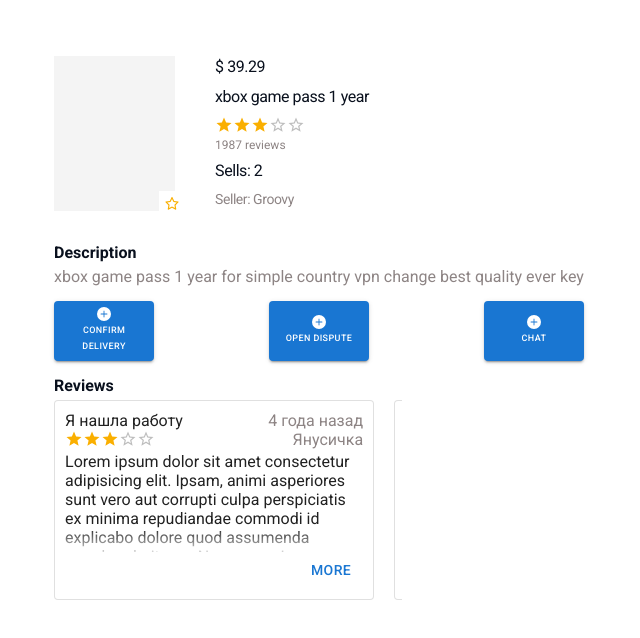
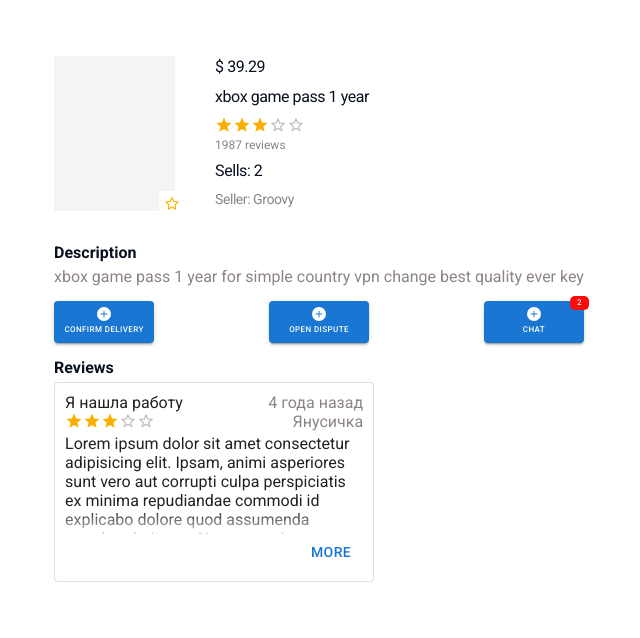
Before and after one commit to mihhha985/telegram-shop, a Next.js app: page /orders/1 in a window 1280 px wide. Shown: the top 638 px of the page, without its empty margins (321-961 px from the left). Built offline with nearby package versions, Linux system fonts and the light colour scheme.

Commit message:
add order items page 1.1

```diff
--- a/app/orders/[id]/page.module.scss
+++ b/app/orders/[id]/page.module.scss
@@ -78,17 +78,28 @@
 			flex-basis: 100px;
 			row-gap: 2px;
 			padding: 6px!important;
+			position: relative;
 
 			span{
-				font-size: 9px;
+				font-size: 8px;
 				color:#fff;
+
+				&.marker{
+					position: absolute;
+					top:-5px;
+					right: -5px;
+					width: 19px;
+					height: 14px;
+					border-radius: 5px;
+					background: #FE0808;
+				}
 			}
 		}
 	}
 
 	.reviewsBox{
 		position: relative;
-		width: 348px;
+		width: 322px;
 		height: 220px;
 		overflow-x: scroll;
 		margin-top: 5px;
--- a/app/orders/[id]/page.tsx
+++ b/app/orders/[id]/page.tsx
@@ -82,6 +82,7 @@
 					<Button variant="contained">
 						<BsPlusCircleFill />
 						<span>Chat</span>
+						<span className={styles.marker}>2</span>
 					</Button>
 				</div>
 				<h4 style={{marginTop:"15px"}}>Reviews</h4>
--- a/app/product/[id]/page.module.scss
+++ b/app/product/[id]/page.module.scss
@@ -67,7 +67,7 @@
 
 	.reviewsBox{
 		position: relative;
-		width: 348px;
+		width: 322px;
 		height: 220px;
 		overflow-x: scroll;
 		margin-top: 5px;
--- a/component/orderItem/OrderItem.module.css
+++ b/component/orderItem/OrderItem.module.css
@@ -1,3 +1,7 @@
+.orderItem:hover{
+	background: rgba(0,0,0,.02);
+}
+
 .orderStatus{
 	display: flex;
 	align-items:center;
--- a/component/orderItem/OrderItem.tsx
+++ b/component/orderItem/OrderItem.tsx
@@ -16,6 +16,7 @@
 	return (
 		<Card
 			onClick={() => router.push('/orders/' + id + '?status=' + status)}
+			className={styles.orderItem}
 			variant="outlined"
 			sx={{marginTop:"10px"}}>
 				<Grid p={"10px"} display="flex" columnGap="10px">
```
